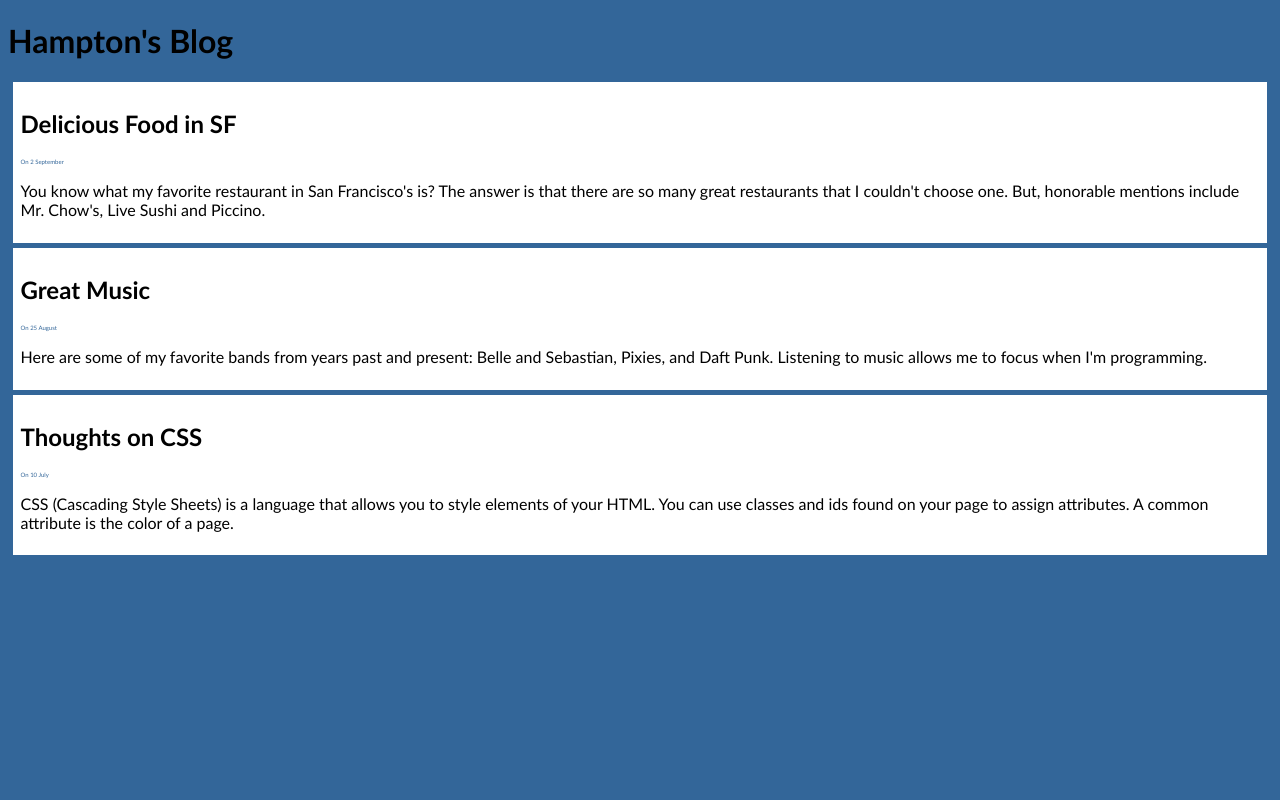
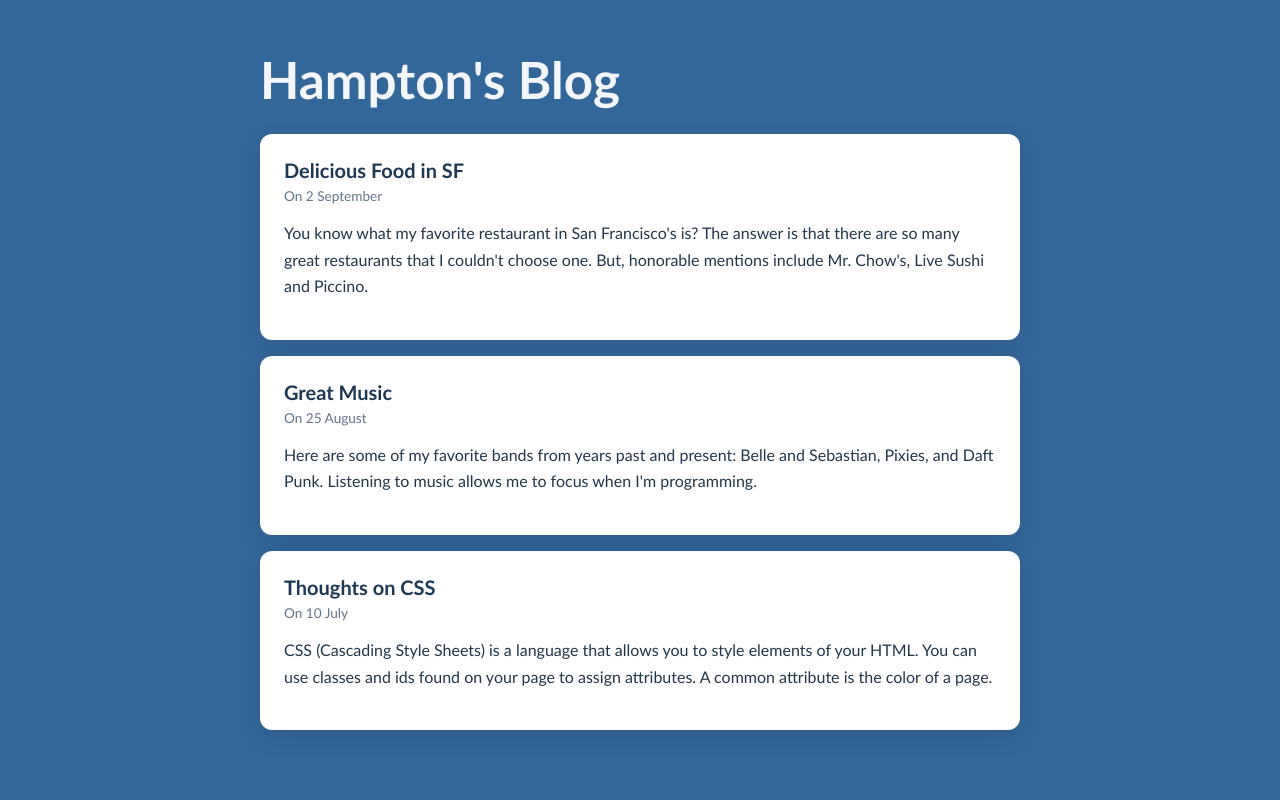
Before and after one commit to schillgc/Static, a PHP site: page / in a window 1280 px wide. Run offline with PHP 8.4, Linux system fonts and the light colour scheme.

Commit message:
style: refine Sass blog and palette examples

```diff
--- a/SasS/Blog/final/main.css
+++ b/SasS/Blog/final/main.css
@@ -1,20 +1,25 @@
+* { box-sizing: border-box; }
 body {
+  min-height: 100vh;
+  margin: 0;
+  padding: 3rem 1rem;
   background: #336699;
-  font-family: Futura, "Trebuchet MS", sans-serif; }
-  body > h1 {
-    font-size: 3em;
-    color: #eee;
-    margin: 5px 0 0 5px; }
-
+  color: #23364a;
+  font-family: Futura, "Trebuchet MS", sans-serif;
+}
+main { width: min(100%, 760px); margin: 0 auto; }
+main > h1 { margin: 0 0 1.5rem; color: #f3f7fb; font-size: clamp(2rem, 6vw, 3.2rem); }
 .entry {
-  background: white;
-  margin: 5px;
-  padding: 7.5px; }
-  .entry h1 {
-    font-size: 1.2em;
-    margin: 0px; }
-  .entry .date {
-    font-size: 0.3em;
-    color: #336699; }
-  .entry a {
-    color: #336699; }
+  margin: 0 0 1rem;
+  padding: 1.5rem;
+  border-radius: 12px;
+  background: #fff;
+  box-shadow: 0 8px 24px rgb(10 30 55 / 12%);
+}
+.entry h2 { margin: 0 0 .4rem; color: #1e3854; font-size: 1.25rem; }
+.entry .date { margin-bottom: .8rem; color: #64748b; font-size: .85rem; }
+.entry p { line-height: 1.65; }
+@media (max-width: 480px) {
+  body { padding: 1.5rem .75rem; }
+  .entry { padding: 1rem; }
+}
```
